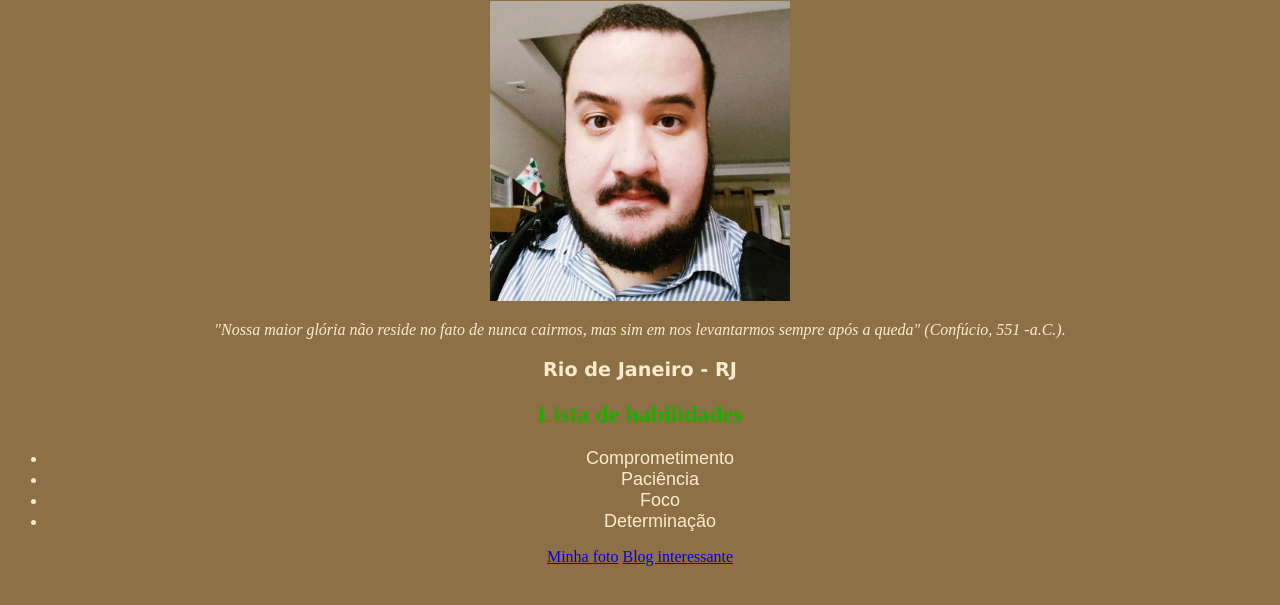
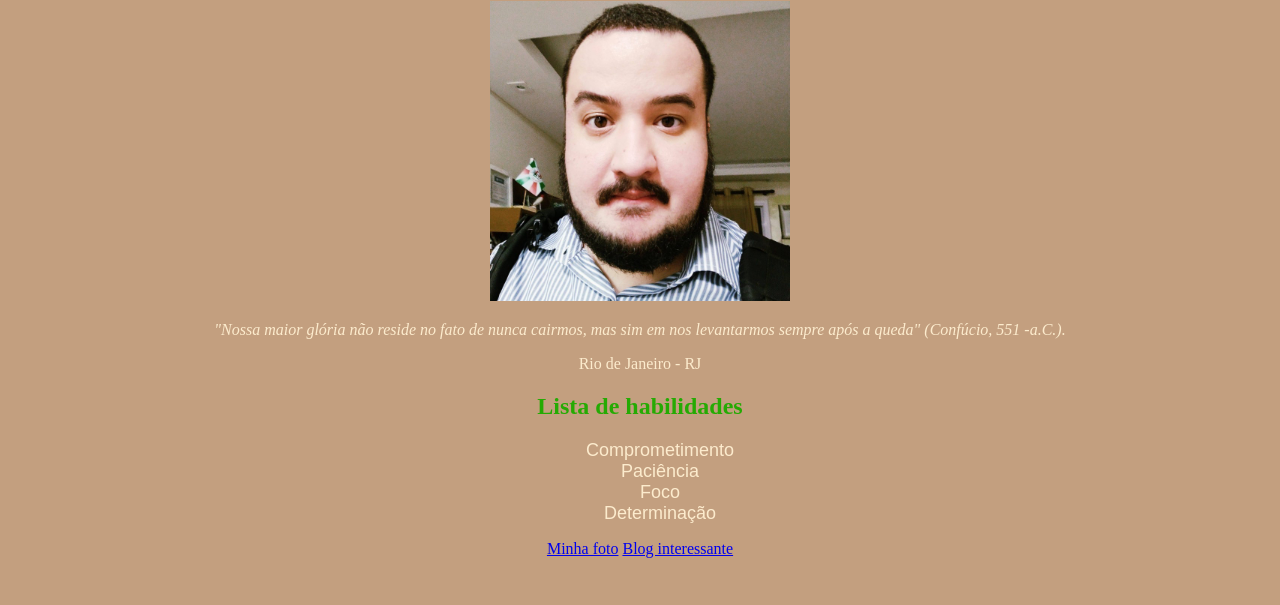
Before and after one commit to brunomessiasf/brunomessiasf.github.io, a plain HTML site: page Portfolio/portfolio.html in a window 1280 px wide. Shown: the part 105-710 px from the top of the page. Drawn offline with Linux system fonts and the light colour scheme.

Commit message:
Remove pontos da lista

```diff
--- a/Portfolio/portfolio.html
+++ b/Portfolio/portfolio.html
@@ -12,10 +12,10 @@
   <a href="#pagina">Página que eu gosto</a>
   <h1 class="meuNome">Bruno Messias Flores</h1>
   <img src="fotobruno.jpeg" alt="Foto de Bruno Messias Flores" id="foto" width="300px">
-  <p class="descricao"> <em>"Nossa maior glória não reside no fato de nunca cairmos, mas sim em nos levantarmos sempre após a queda" (Confúcio, 551 -a.C.).</em> </p>
-  <p class="resido">Rio de Janeiro - RJ</p>
+  <p> <em>"Nossa maior glória não reside no fato de nunca cairmos, mas sim em nos levantarmos sempre após a queda" (Confúcio, 551 -a.C.).</em> </p>
+  <p>Rio de Janeiro - RJ</p>
   <h2>Lista de habilidades</h2>
-  <ul>
+  <ul id="Lista">
     <li class="Comprometimento">Comprometimento</li>
     <li class="Paciência">Paciência</li>
     <li class="Foco">Foco</li>
--- a/Portfolio/style.css
+++ b/Portfolio/style.css
@@ -1,19 +1,14 @@
-h1 {
+ h1 {
     color: #25aa03;
     }
 
-
-  .descricao {
+ body {
+    background-color: #b3855bc7;
+    text-align: center;
     color: #fcebcd;
   }
 
-  body {
-    background-color: #6d4913c7;
-    text-align: center;
-  }
-
   .resido {
-    color: #fcebcd;
     font-family: Verdana, Geneva, Tahoma, sans-serif;
     font-size: larger;
     font-weight: 600;
@@ -22,25 +17,29 @@ h1 {
     color: #25aa03;
   }
 
+  .Lista  {
+    display: block;
+    list-style: none;
+  }
 
 
   .Comprometimento {
     font-size: 18px;
-    color: #fcebcd;
     font-family: Arial, Helvetica, sans-serif;
+    list-style: none;
   }
   .Paciência{
     font-size: 18px;
-    color: #fcebcd;
+    list-style: none;
     font-family: Arial, Helvetica, sans-serif;
   }
   .Foco{
     font-size: 18px;
-    color: #fcebcd;
+    list-style: none;
     font-family: Arial, Helvetica, sans-serif;
   }
   .Determinação {
     font-size: 18px;
-    color: #fcebcd;
+    list-style: none;
     font-family: Arial, Helvetica, sans-serif;
   }
```
